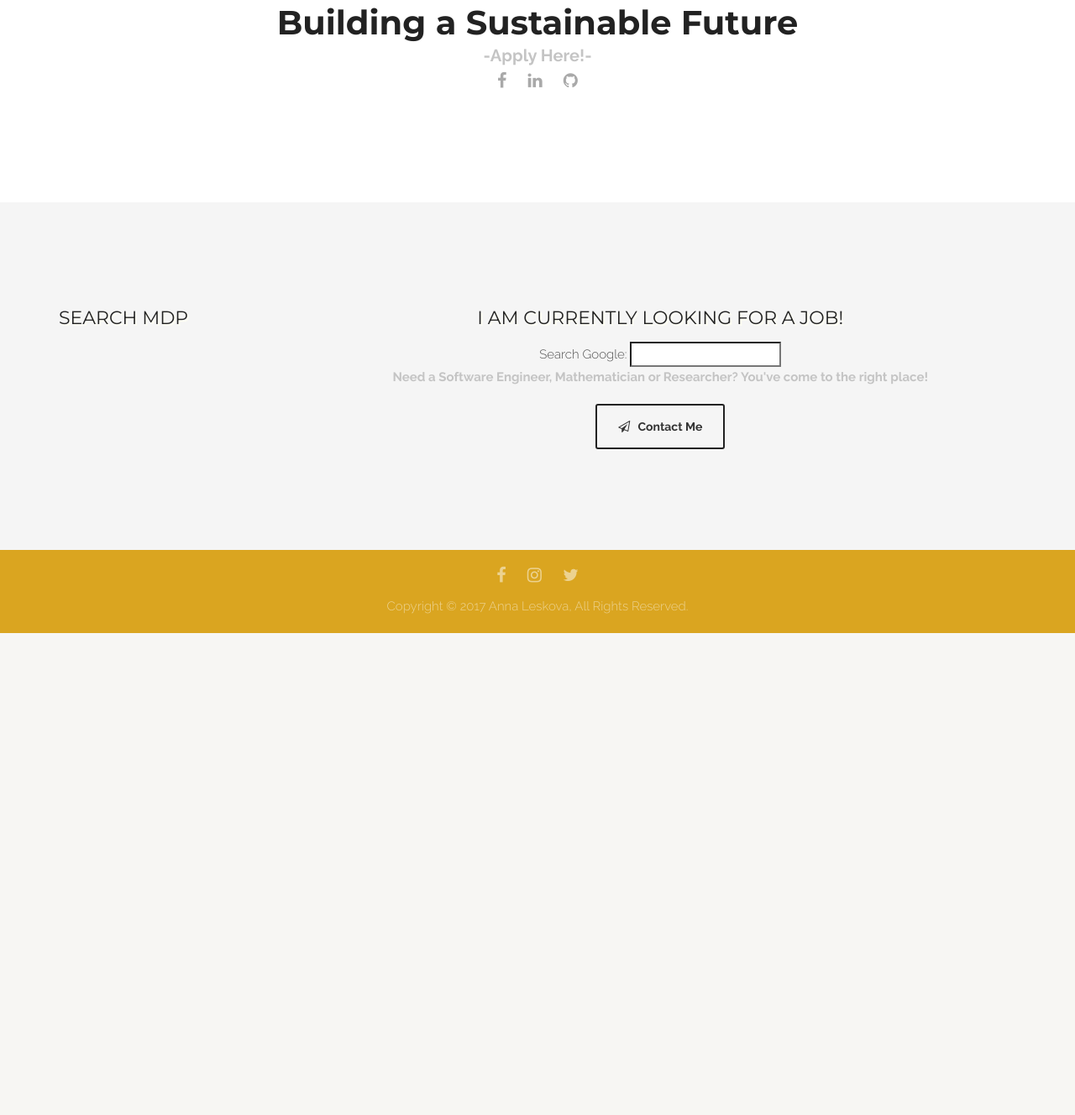
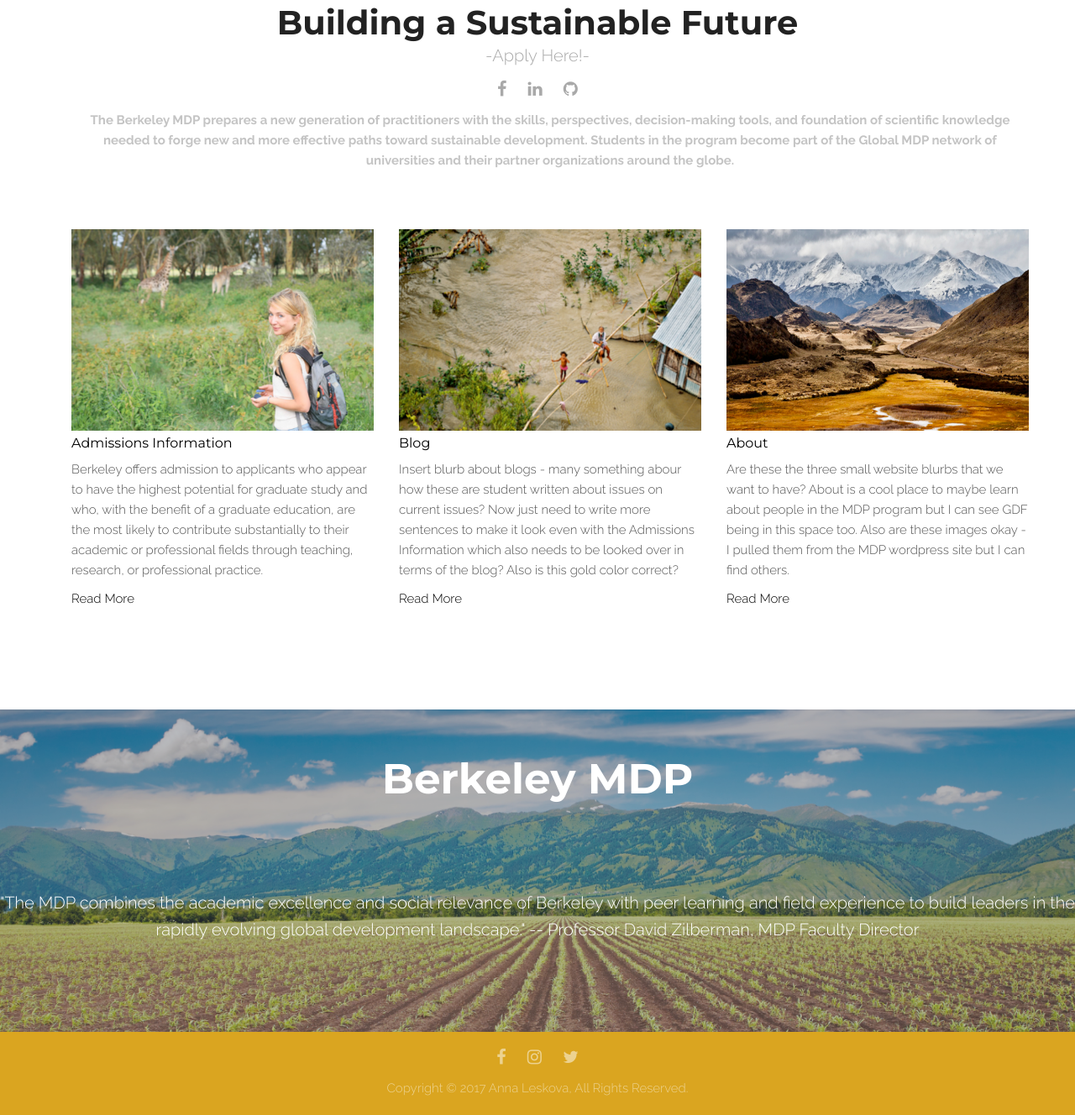
Before and after one commit to aleskova/mdp, a PHP site: page /index.html in a window 1280 px wide. Shown: the part 802-2130 px from the top of the page at 84% size. Before the commit the page ends 1556 px from the top, so only its background shows below. Run offline with PHP 8.4, Linux system fonts and the light colour scheme; some libraries are stand-ins or nearby versions.

Commit message:
working home page proto

```diff
--- a/css/style.css
+++ b/css/style.css
@@ -17,11 +17,11 @@
 }
 
 a {
-	color: #fff;
+	color: #000000;
 }
 
 a:hover {
-	color: #C4C4C4;
+	color: #DAA520;
 }
 
 /* Connect Links */
@@ -808,3 +808,40 @@
 .owl-item img {
 	height: 75px;
 }
+
+/* ---------------------------------------------- /*
+ * Promo Banner
+/* ---------------------------------------------- */
+
+.promo-banner {
+  position: relative;
+  z-index: 2;
+  text-align: center;
+  background: url(../Photos/Home/banner.png) no-repeat;
+  background-size: cover;
+  background-position: center center;
+  background-attachment: fixed;
+  min-height: 100%;
+}
+
+.promo-banner:before {
+  position: absolute;
+  top: 0;
+  left: 0;
+  width: 100%;
+  height: 100%;
+  z-index: -1;
+  background: rgba(81, 87, 105, 0.4);
+  content: " ";
+}
+
+.promo-banner .promo-banner-title {
+  font-size: 50px;
+  color: #fff;
+}
+
+.promo-banner .promo-banner-text {
+  font-size: 20px;
+  color: #fff;
+  /*opacity: .8;*/
+}
--- a/index.html
+++ b/index.html
@@ -132,37 +132,74 @@
 
 						<div class="footer-socmed headline wow bounceInDown" style="visibility: hidden; animation-name: none;" color = "#DAA520">
 							<h2>Building a Sustainable Future</h2>
-							<p color = '#DAA520'>-Apply Here!-</p>
+							<a color = '#DAA520' class = "link" href="#"> -Apply Here!- </a>
+							<br></br>
 							    <a href="https://www.facebook.com/UC-Berkeley-Master-of-Development-Practice-319829471377469/" target="_blank" class="fa fa-facebook"><span class="label"></span></a>
 							    <a href="https://www.linkedin.com/in/aleskova" target="_blank" class="fa fa-linkedin"><span class="label"></span></a>
 							    <a href="https://github.com/aleskova" target="_blank" class="fa fa-github"><span class="label"></span></a>
 						</div>
 					</div>
+					<div id="products">
+			            <div class="container content-lg">
+			                <div class="row text-center margin-b-40 headline wow bounceInDown">
+			                    <p>The Berkeley MDP prepares a new generation of practitioners with the skills, perspectives, decision-making tools, and foundation of scientific knowledge needed to forge new and more effective paths toward sustainable development. Students in the program become part of the Global MDP network of universities and their partner organizations around the globe.</p>
 			                </div>
-			</section>
+			                <!--// end row -->
 
+			                <div class="row">
+			                    <!-- Latest Products -->
+			                    <div class="col-sm-4 sm-margin-b-50 wow bounceInDown">
+			                        <div class="margin-b-20">
+			                            <img src="Photos/Admissions/header.png" alt="Latest Products Image" data-wow-duration=".3" data-wow-delay=".1s">
+			                        </div>
+			                        <h4><a href="#">Admissions Information</a></h4>
+			                        <p>Berkeley offers admission to applicants who appear to have the highest potential for graduate study and who, with the benefit of a graduate education, are the most likely to contribute substantially to their academic or professional fields through teaching, research, or professional practice.</p>
+			                        <a class="link" href="#">Read More</a>
+			                    </div>
+			                    <!-- End Latest Products -->
 
-			<!-- Section Start: Buffer -->
-			<section class="callout">
-				<div class="container">
-					<div class="row">
+			                    <!-- Latest Products -->
+			                    <div class="col-sm-4 sm-margin-b-50 wow bounceInDown">
+			                        <div class="margin-b-20">
+			                            <img src="Photos/Blog/header.png" alt="Latest Products Image" data-wow-duration=".3" data-wow-delay=".2s" height="30%">
+			                        </div>
+			                        <h4><a href="#">Blog</a></h4>
+			                        <p>Insert blurb about blogs - many something abour how these are student written about issues on current issues? Now just need to write more sentences to make it look even with the Admissions Information which also needs to be looked over in terms of the blog? Also is this gold color correct?</p>
+			                        <a class="link" href="#">Read More</a>
+			                    </div>
+			                    <!-- End Latest Products -->
 
-						<div class="col-md-3 hidden-xs wow bounceInLeft" style="visibility: hidden; animation-name: none;">
-							<h3>Search MDP</h3>
+			                    <!-- Latest Products -->
+			                    <div class="col-sm-4 sm-margin-b-50 wow bounceInDown">
+			                        <div class="margin-b-20">
+			                            <img src="Photos/About/header.png" alt="Latest Products Image" data-wow-duration=".3" data-wow-delay=".3s">
+			                        </div>
+			                        <h4><a href="#">About</a></h4>
+			                        <p>Are these the three small website blurbs that we want to have? About is a cool place to maybe learn about people in the MDP program but I can see GDF being in this space too. Also are these images okay - I pulled them from the MDP wordpress site but I can find others.</p>
+			                        <a class="link" href="#">Read More</a>
+			                    </div>
+			                    <!-- End Latest Products -->
+			                </div>
+			                <!--// end row -->
 			            </div>
 
-						<div class="col-md-9 headline nomargin wow bounceInDown" style="visibility: hidden; animation-name: none;">
-							<h3>I am currently looking for a job!</h3>
-							<form>
-							  Search Google:
-							  <input type="search" name="googlesearch">
-							</form>
-							<p>Need a Software Engineer, Mathematician or Researcher? You've come to the right place!</p>
-							<a href="#contact" class="btn btn-default btn-custom-2 callout-btn"><i class="fa fa-paper-plane-o icon-before"></i> Contact Me</a>
-						</div>
 			        </div>
 				</div>
 			</section>
+		</div>
+
+		<!-- Section Start: Buffer -->
+		<div class="promo-banner">
+            <div class="container-sm content-lg">
+            	<br></br>
+                <h2 class="promo-banner-title wow bounceInDown">Berkeley MDP</h2>
+                <br></br>
+                <br></br>
+                <p class="promo-banner-text wow bounceInDown">"The MDP combines the academic excellence and social relevance of Berkeley with peer learning and field experience to build leaders in the rapidly evolving global development landscape." -- Professor David Zilberman, MDP Faculty Director</p>
+                <br></br>
+                <br></br>
+            </div>
+        </div>
 
 
 			<!-- Section Start: Footer -->
@@ -182,7 +219,8 @@
 					</div>
 				</div>
 			</section>
-		</div>
+
+
 
 		<!-- Javascript files - Importing here to speed up loading of other elements-->
 		<script src="./js/jquery-1.11.0.min.js"></script>
```
Also changed, not shown: demo.html (added, +68 -0 lines), Photos/About/header.png (added), Photos/Admissions/header.png (added), Photos/Blog/header.png (added), Photos/Home/banner.png (added), Photos/Home/footer1.png (added), 1 other file. Lines whose indentation alone changed are shown as unchanged.
